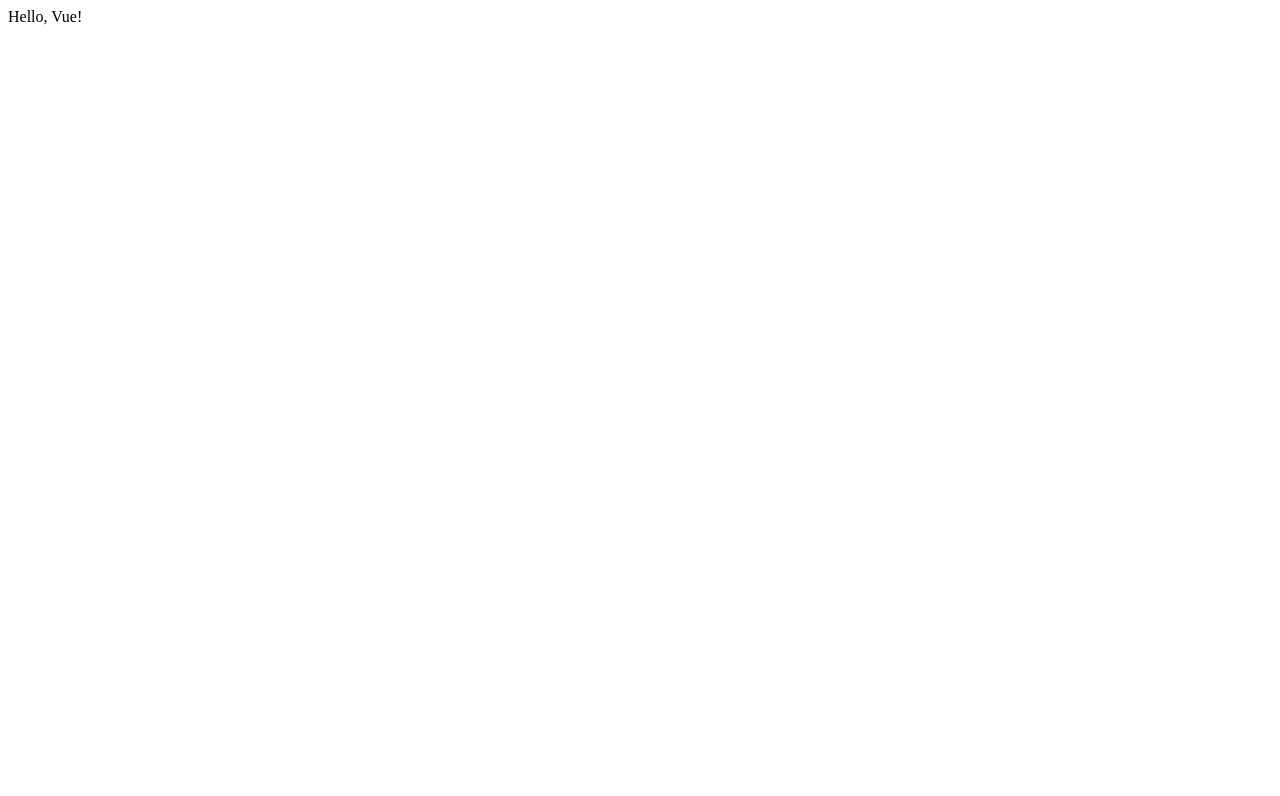
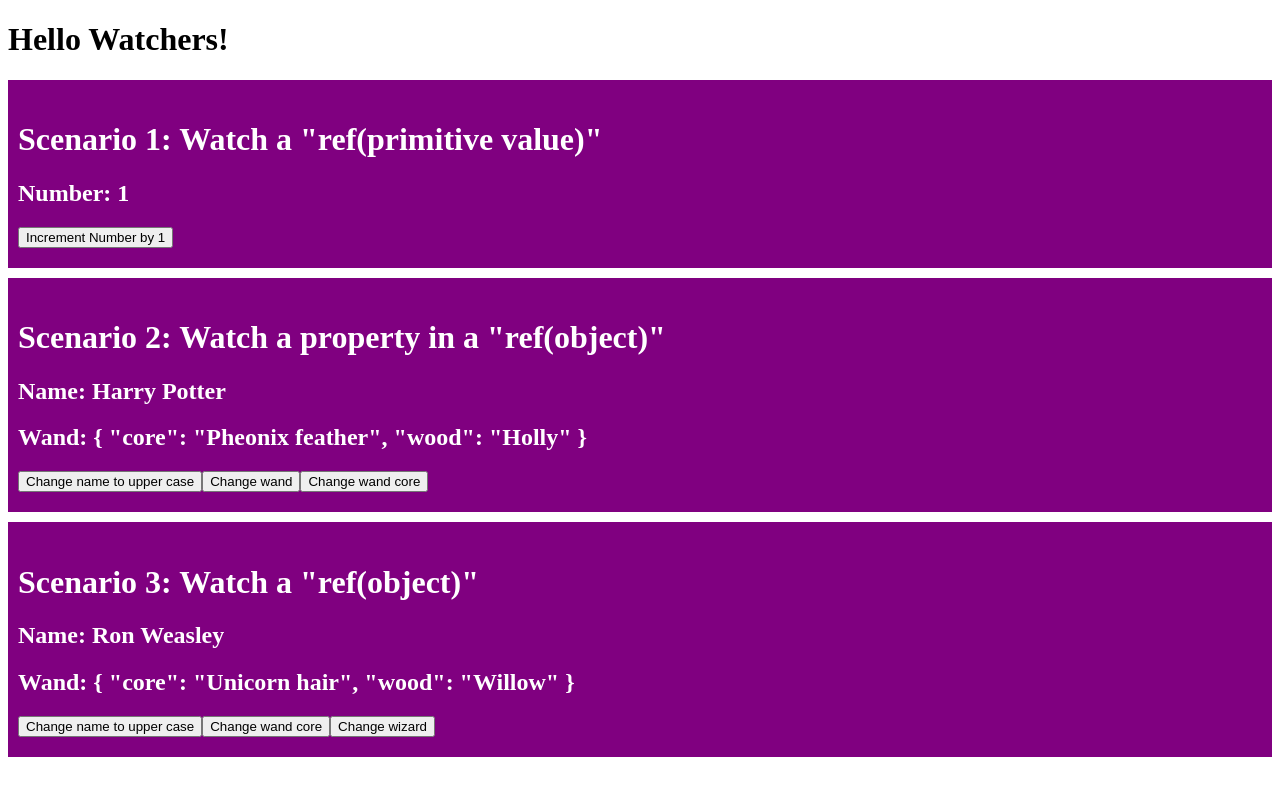
Before and after one commit to istrzhemechny/learn-vue-3, a Vue app: page / in a window 1280 px wide. Shown: the top 796 px of the page. Built offline with nearby package versions, Linux system fonts and the light colour scheme.

Commit message:
Watchers

```diff
--- a/src/App.vue
+++ b/src/App.vue
@@ -1,7 +1,143 @@
 <template>
-  <div>Hello, Vue!</div>
+  <h1>{{ message }}</h1>
+
+  <div class="card">
+    <h1>Scenario 1: Watch a "ref(primitive value)"</h1>
+    <h2>Number: {{ number }}</h2>
+    <button @click="number++">Increment Number by 1</button>
+  </div>
+
+  <div class="card">
+    <h1>Scenario 2: Watch a property in a "ref(object)"</h1>
+    <h2>Name: {{ wizard1.name }}</h2>
+    <h2>Wand: {{ wizard1.wand }}</h2>
+    <button @click="wizard1.name=wizard1.name.toUpperCase()">Change name to upper case</button>
+    <button @click="changeWizard1Wand">Change wand</button>
+    <button @click="wizard1.wand.core='Unicorn hair'">Change wand core</button>
+  </div>
+
+
+  <div class="card">
+    <h1>Scenario 3: Watch a "ref(object)"</h1>
+    <h2>Name: {{ wizard2.name }}</h2>
+    <h2>Wand: {{ wizard2.wand }}</h2>
+    <button @click="wizard2.name=wizard2.name.toUpperCase()">Change name to upper case</button>
+    <button @click="wizard2.wand.core='Pheonix feather'">Change wand core</button>
+    <button @click="changeWizard">Change wizard</button>
+  </div>
+
+
+
 </template>
 
-<script setup></script>
+<script setup>
+import { ref, watch } from 'vue'
 
-<style lang="scss" scoped></style>
+let message = ref('Hello Watchers!')
+
+// Scenario 1: Watch a ref(primitive value), this is a common scenario.
+let number = ref(1)
+
+let stopWatch = watch(number, (newValue, oldValue) => {
+    console.log('watch a ref(primitive value): number changes', newValue, oldValue)
+    if(newValue > 5){
+      stopWatch()
+    }
+  }
+)
+
+// Scenario 2: Watch a property in a ref(object)
+let wizard1 = ref({
+  id: 1001,
+  name: 'Harry Potter',
+  house: 'Gryffindor',
+  age: 17,
+  wand: {
+    core: 'Pheonix feather',
+    wood: 'Holly'
+  }
+})
+
+function changeWizard1Wand(){
+  wizard1.value.wand = {
+    core: 'Dragon heartstring',
+    wood: 'Vine'
+  }
+}
+
+watch(
+  ()=>wizard1.value.name,
+  (newValue, oldValue) => {
+    console.log('Watch a property in a ref(object): wizard1 name changes',
+      newValue,
+      oldValue
+    )
+  }
+)
+
+watch(
+  ()=>wizard1.value.wand,
+  (newValue, oldValue) => {
+    console.log('Watch a property in a ref(object): wizard1 wand changes',
+      newValue,
+      oldValue
+    )
+  },
+  { deep: true }
+)
+
+// Scenario 3: Watch a ref(object)
+let wizard2 = ref({
+  id: 1003,
+  name: 'Ron Weasley',
+  house: 'Gryffindor',
+  age: 17,
+  wand: {
+    core: 'Unicorn hair',
+    wood: 'Willow'
+  }
+})
+
+function changeWizard() {
+  wizard2.value = {
+    id: 1002,
+    name: 'Hermione Granger',
+    house: 'Gryffindor',
+    age: 17,
+    wand: {
+      core: 'Dragon heartstring',
+      wood: 'Vine'
+    }
+  }
+}
+
+watch(wizard2, (newValue, oldValue) => {
+  console.log('Watch a ref(object): wizard2 changes', newValue, oldValue)
+},
+  {deep: true}
+)
+
+
+// Scenario 4: Watch an array of ref(primitive value), a property of a ref(object), and a ref(object)
+watch(
+  [number, () => wizard1.value.name, wizard2],
+  (newValue, oldValue) => {
+    console.log(
+      'Watch an array of ref(primitive value), a property of a ref(object), and a ref(object)'
+    )
+    console.log(newValue, oldValue)
+  },
+  {
+    deep : true
+  }
+)
+</script>
+
+<style lang="scss" scoped>
+.card {
+  background-color: purple;
+  color: white;
+  padding: 20px 10px;
+  margin-bottom: 10px;
+}
+</style>
```
